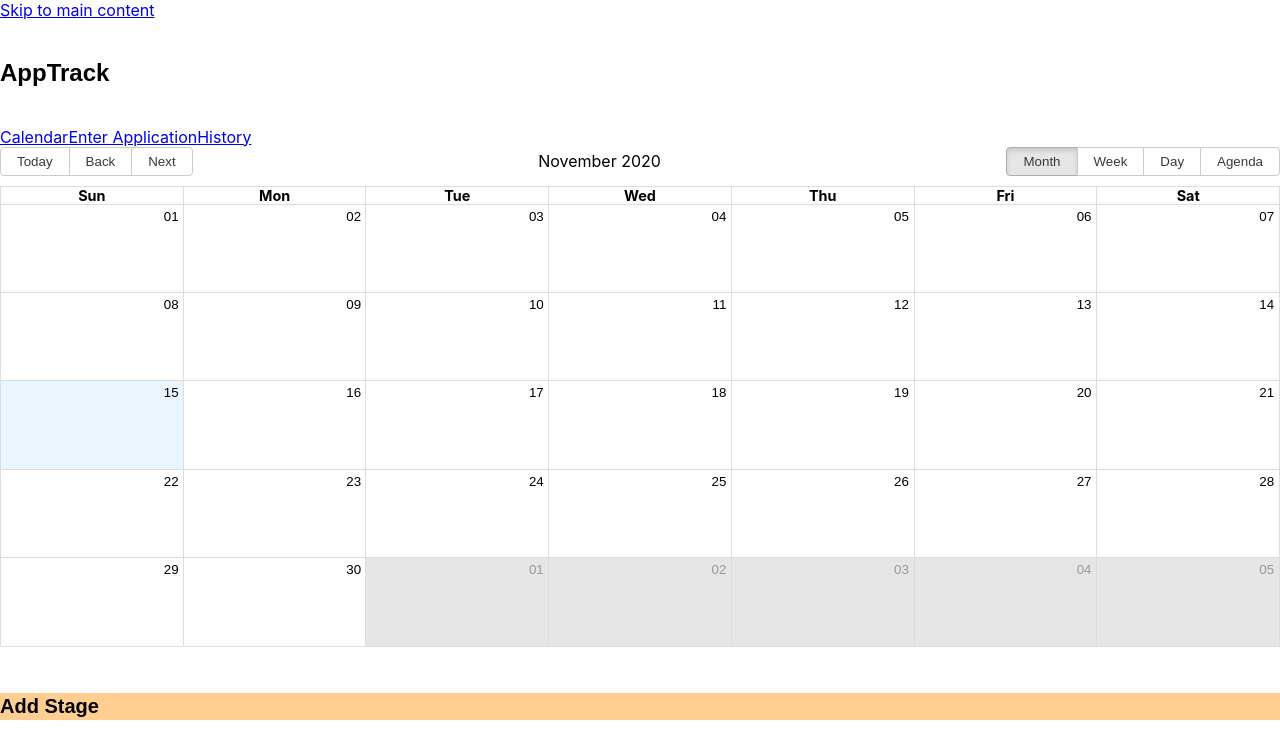
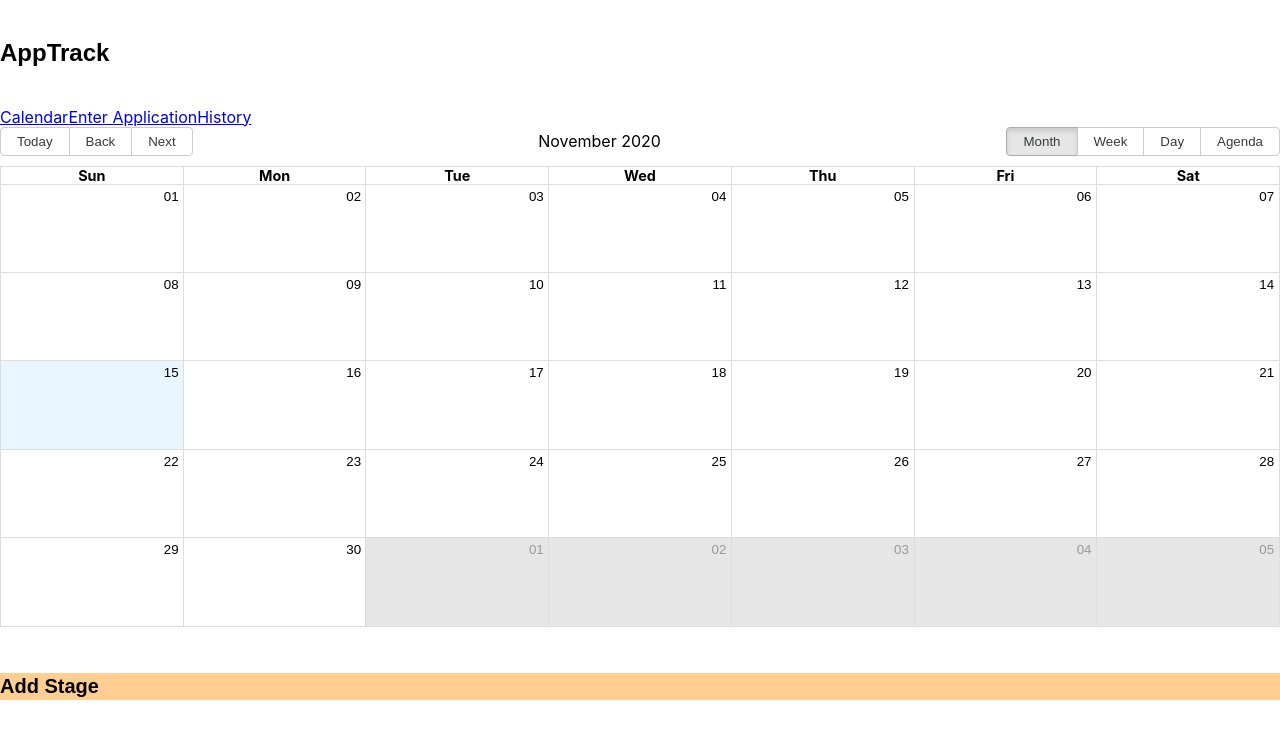
Before and after one commit to wirthdrewneu/Web-Dev-Project-3, a React (Create React App) app in the folder interapp/: page / in a window 1280 px wide. Shown: the top 748 px of the page. Built offline with nearby package versions, Linux system fonts and the light colour scheme; no server answers; the HTML template or start-up script is replaced by a standard one.

Commit message:
Added skip to main content

```diff
--- a/interapp/src/components/AppForm.js
+++ b/interapp/src/components/AppForm.js
@@ -24,7 +24,7 @@ function AppForm ({edit, itemDetails}) {
 
 
   return(
-      <div className = "align-items-center p-3 px-md-4 mb-3 bg-white border-bottom shadow-sm">
+      <div className = "align-items-center p-3 px-md-4 mb-3 bg-white border-bottom shadow-sm" id = "maincontent">
       <form action={url} method="POST">
         <p className="h4 mb-4">Add application</p>
         <div className="form-group row">
--- a/interapp/src/components/EventForm.js
+++ b/interapp/src/components/EventForm.js
@@ -9,7 +9,7 @@ function EventForm(props){
 
     return(
 
-      <div className = "align-items-center p-3 px-md-4 mb-3 bg-white border-bottom shadow-sm">
+      <div className = "align-items-center p-3 px-md-4 mb-3 bg-white border-bottom shadow-sm" >
       <div className="card-deck mb-3 text-center">
     <div className="card mb-6 shadow-sm">
       <div className="card-header">
--- a/interapp/src/components/HistoryTable.js
+++ b/interapp/src/components/HistoryTable.js
@@ -5,7 +5,7 @@ export default function HistoryTable(props) {
     const { posts, onDelete, onEdit} = props;
 
     return(
-        <table class="table table-striped">
+        <table class="table table-striped" id = "maincontent">
             <thead>
             <tr>
                 <th scope="col">Date Applied</th>
--- a/interapp/src/css/designs.css
+++ b/interapp/src/css/designs.css
@@ -9,10 +9,7 @@
     background-color: #ffce90;
 }
 
-.rbc-event{
-	background-color: #ffce90 !important;
 
-}
 .btn{
 	background-color: transparent;
     color: #92cff8;
@@ -30,6 +27,21 @@
 .active{
 
 	background-color: #ffce90;
+}
+.skip-link {
+position: absolute;
+top:-45px;
+left: 0;
+background: #BF1722;
+color: white;
+padding: 8px;
+z-index:100;
+
+}
+
+.skip-link:focus{
+
+	top:0;
 }
 
  h5 {
@@ -112,3 +124,7 @@ pre {
 	font-weight: 400;
 	line-height: 18.5714px;
 }
+.rbc-event{
+	background-color: #ffce90 !important;
+
+}
```
